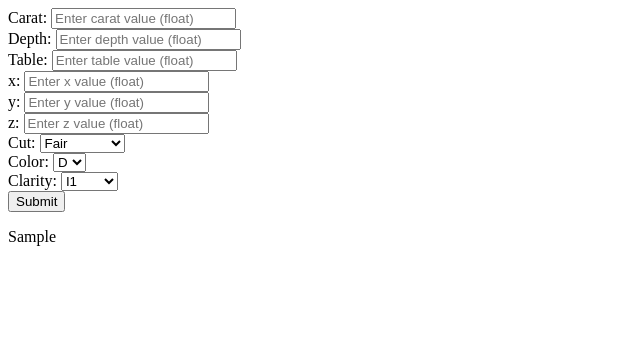
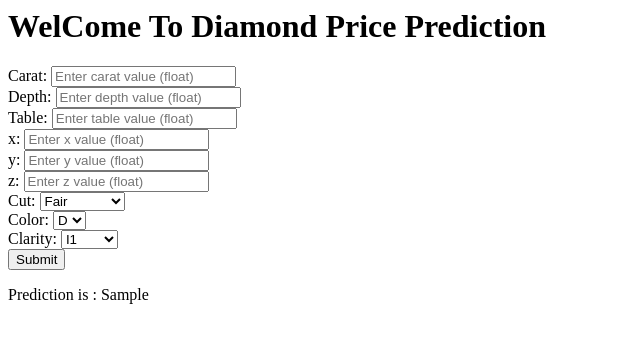
Before and after one commit to Nickxlx/DiamondPricePrediction, a Flask app: template templates/form.html in a window 1280 px wide. Shown: the top 343 px of the page, without its empty margins (0-640 px from the left). Run offline with Flask 3, Linux system fonts and the light colour scheme; the template is opened without the code that fills it: most values are stand-ins (such as "Sample title", 1, 10 or a date in 2020).

Commit message:
My commit message

```diff
--- a/application.py
+++ b/application.py
@@ -40,3 +40,5 @@ if __name__ == "__main__":
     app.run(host="0.0.0.0", debug = True)
 
     # python application.py
+    # http://127.0.0.1:5000/predict
+    # localhost:5000
--- a/src/components/data_ingention.py
+++ b/src/components/data_ingention.py
@@ -8,6 +8,7 @@ from dataclasses import dataclass
 
 
 # initializing the data ingestion configuration
+# output of the DataIngestionconfig raw.csv, train.csv, test.csv
 
 @dataclass
 class DataIngestionconfig:
@@ -44,9 +45,9 @@ class DataIngestion:
                             index=False, header=True)
             test_set.to_csv(self.ingestion_config.test_data_path,
                             index=False, header=True)
-
             logging.info("Data Ingetion is completed")
 
+            # to the traing pipeline
             return (self.ingestion_config.train_data_path,
                     self.ingestion_config.test_data_path)
 
--- a/src/logger.py
+++ b/src/logger.py
@@ -3,13 +3,13 @@ import logging
 import os
 from datetime import datetime
 
-# defining struct of logger folder name inside of the logs folder
+# defining struct of logger folder
 LOG_FILE = f"{datetime.now().strftime('%m_%d_%Y_%H_%M_%S')}.log"
 
-# ues to join(create) current working dir with LOG_FILE folder inside the logs folder
+# creating path use to join(create) current working dir with LOG_FILE folder inside the logs folder
 logs_path = os.path.join(os.getcwd(), "logs", LOG_FILE)
 
-# creating a new file
+# creating a new file using path
 os.makedirs(logs_path, exist_ok=True)
 
 # ues to join(create) LOG_FILE folder inside the logs_path
--- a/src/utils.py
+++ b/src/utils.py
@@ -1,4 +1,4 @@
-# Code to Store pickle file (models)
+# use to code some side modules which is used in multile components
 
 import os
 import sys
--- a/templates/form.html
+++ b/templates/form.html
@@ -1,5 +1,6 @@
 <html>
 <body>
+    <h1>WelCome To Diamond Price Prediction</h1>
 <form action="{{url_for('predict_datapoint')}}" method="POST">
     <div class="form-group">
         <label for="carat">Carat:</label>
@@ -28,7 +29,6 @@
         <label for="z">z:</label>
         <input type="text" id="z" name="z" placeholder="Enter z value (float)">
     </div>
-
 <div class="form-group">
     <label for="cut">Cut:</label>
     <select id="cut" name="cut">
@@ -39,7 +39,6 @@
     <option value="Ideal">Ideal</option>
     </select>
 </div>
-
 <div class="form-group">
     <label for="color">Color:</label>
     <select id="color" name="color">
@@ -71,6 +70,6 @@
     <input type="submit" value="Submit">
 </form>
 
-{{final_result}}
+<p>Prediction is : {{final_result}}</p>
 </body>
 </html>
```
Also changed, not shown: README.md.
